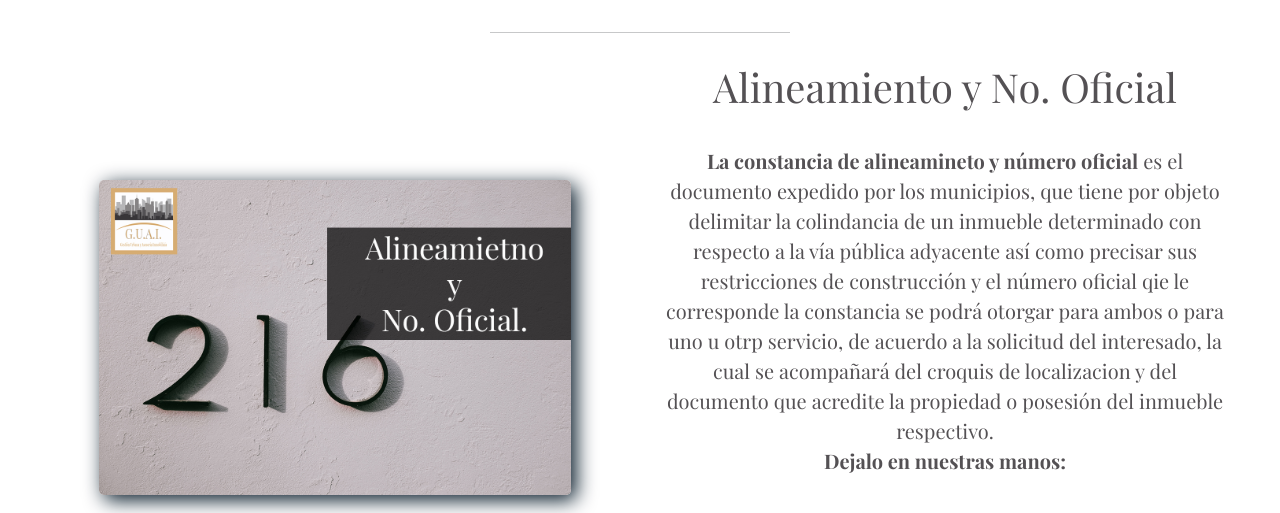
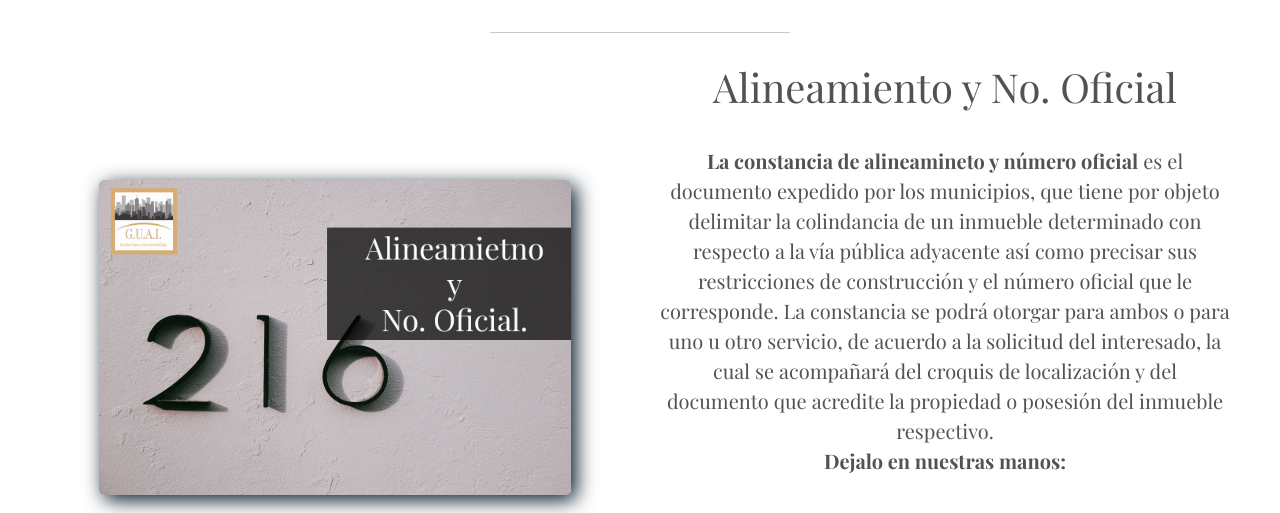
Before and after one commit to LairW3b/guai, a plain HTML site: page servicios.html in a window 1280 px wide. Shown: the part 1180-1693 px from the top of the page. Drawn offline with nearby package versions, Linux system fonts and the light colour scheme; a web font is replaced by a local one.

Commit message:
corrección 1

```diff
--- a/servicios.html
+++ b/servicios.html
@@ -88,7 +88,7 @@
             <h2 class="servicios__titulo">Alineamiento y No. Oficial</h2>
             <img class="servicios__img" src="img/alineamieto.jpg" alt="imagen numero" />
             <p class="servicios__texto">
-              <strong>La constancia de alineamineto y número oficial</strong> es el documento expedido por los municipios, que tiene por objeto delimitar la colindancia de un inmueble determinado con respecto a la vía pública adyacente así como  precisar sus restricciones de construcción y el número oficial qie le corresponde  la constancia se podrá otorgar para ambos o para uno u otrp servicio, de acuerdo a la solicitud del interesado, la cual se acompañará del croquis de localizacion y del documento que acredite la propiedad o posesión del inmueble respectivo. <br>
+              <strong>La constancia de alineamineto y número oficial</strong> es el documento expedido por los municipios, que tiene por objeto delimitar la colindancia de un inmueble determinado con respecto a la vía pública adyacente así como  precisar sus restricciones de construcción y el número oficial que le corresponde.  La constancia se podrá otorgar para ambos o para uno u otro servicio, de acuerdo a la solicitud del interesado, la cual se acompañará del croquis de localización y del documento que acredite la propiedad o posesión del inmueble respectivo. <br>
               <b>Dejalo en nuestras manos:</b>
             </p>
             <div class="btn__contacto">
```
